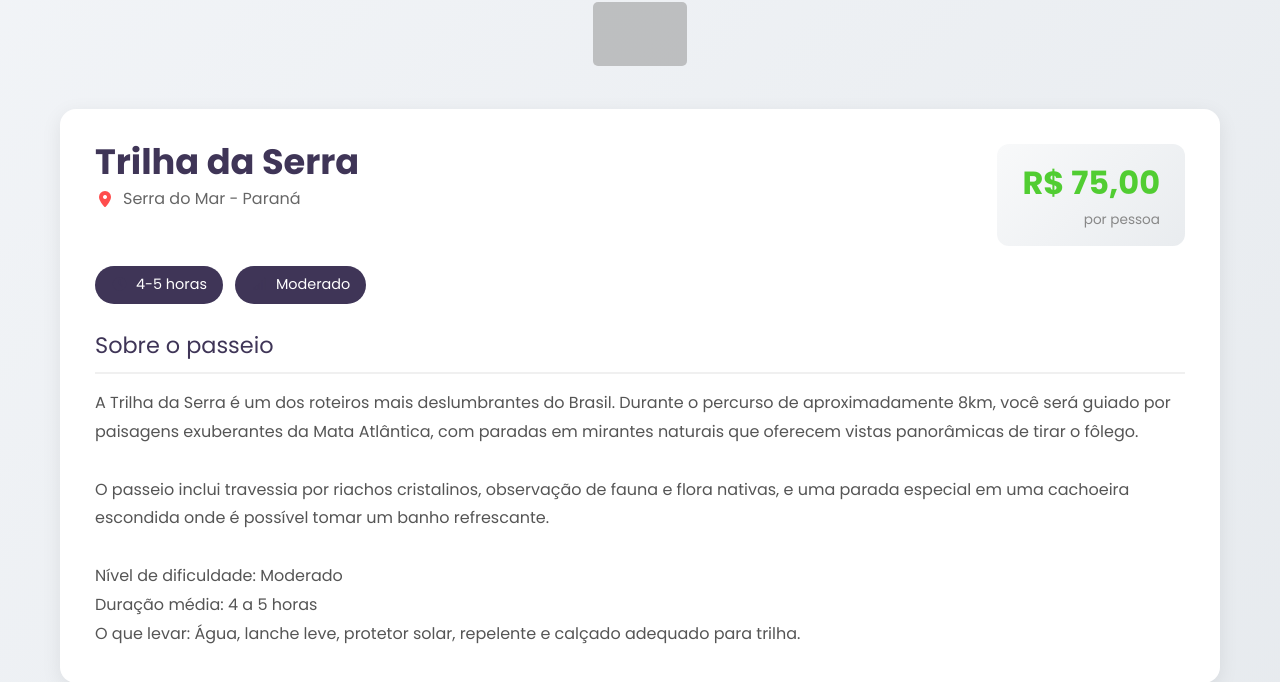
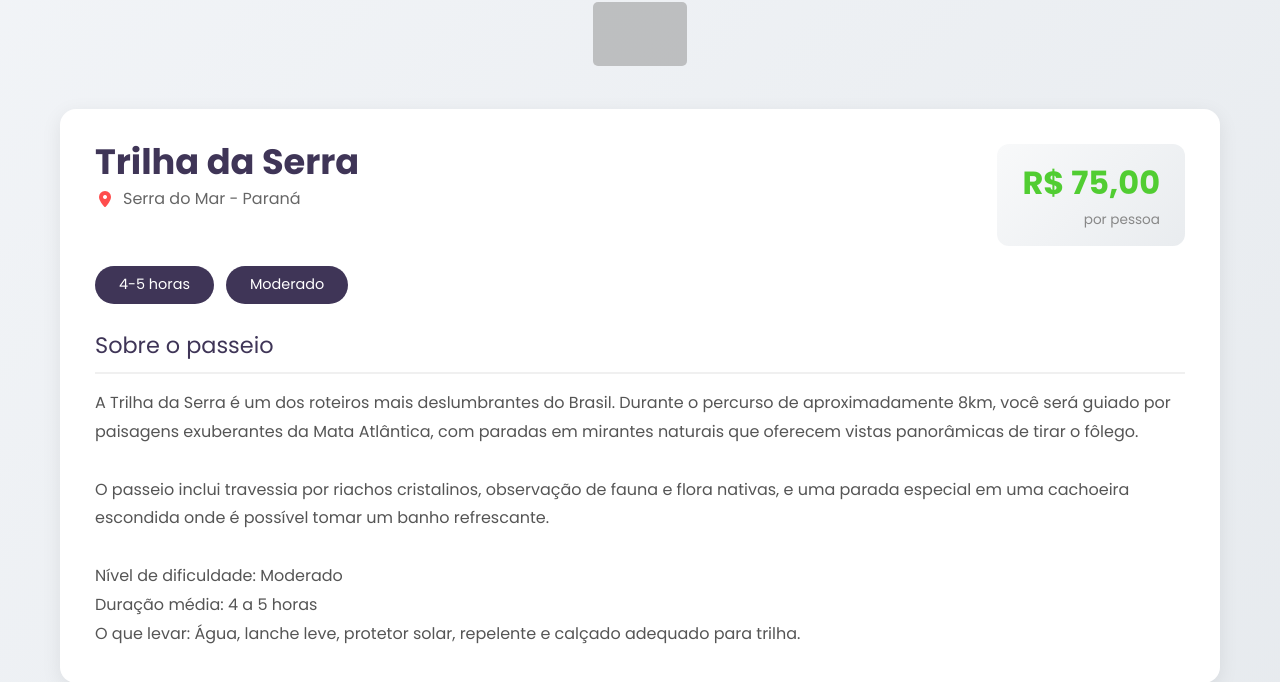
Before and after one commit to Geanoff/tour-connect, a PHP site: page /view/pages/passeio.php in a window 1280 px wide. Shown: the part 751-1433 px from the top of the page. Run offline with PHP 8.4, Linux system fonts and the light colour scheme; some libraries are stand-ins or nearby versions; grey boxes are pictures that could not be loaded.

Commit message:
fixing badge

```diff
--- a/view/assets/css/pages/passeio.css
+++ b/view/assets/css/pages/passeio.css
@@ -172,7 +172,7 @@ body {
 .badge {
     background: var(--cor-principal, #3f3557);
     color: white;
-    padding: 8px 16px;
+    padding: 8px 24px;
     border-radius: 20px;
     font-size: 0.9rem;
     display: flex;
--- a/view/pages/passeio.php
+++ b/view/pages/passeio.php
@@ -174,10 +174,10 @@ $horarios = ['06:00', '07:00', '08:00', '14:00', '15:00'];
 
         <div class="passeio-info__badges">
             <span class="badge">
-                <i class="fas fa-clock"></i> <?= $passeio['duracao'] ?>
+                <?= $passeio['duracao'] ?>
             </span>
             <span class="badge">
-                <i class="fas fa-signal"></i> <?= $passeio['dificuldade'] ?>
+                <?= $passeio['dificuldade'] ?>
             </span>
         </div>
 
```
